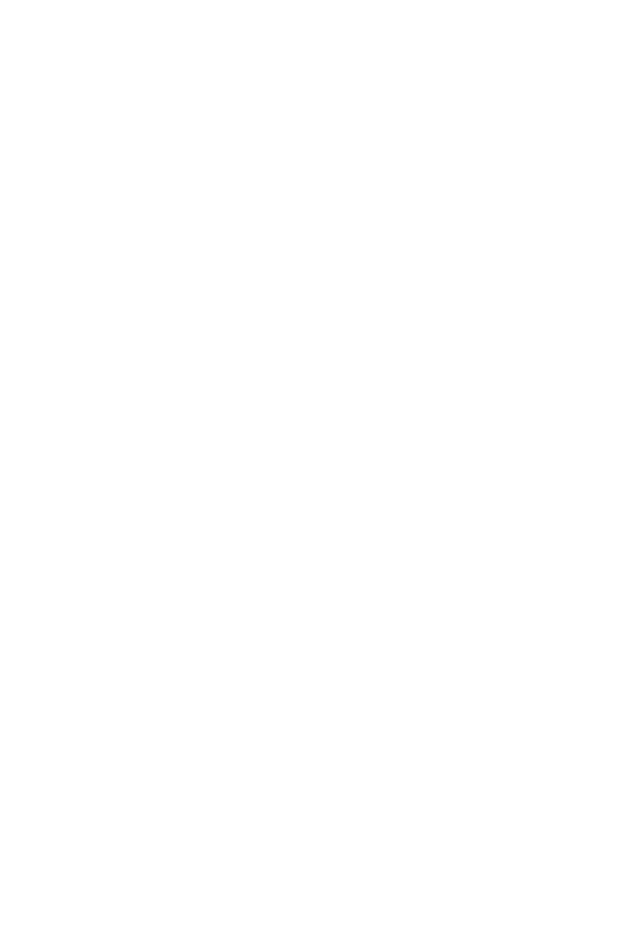
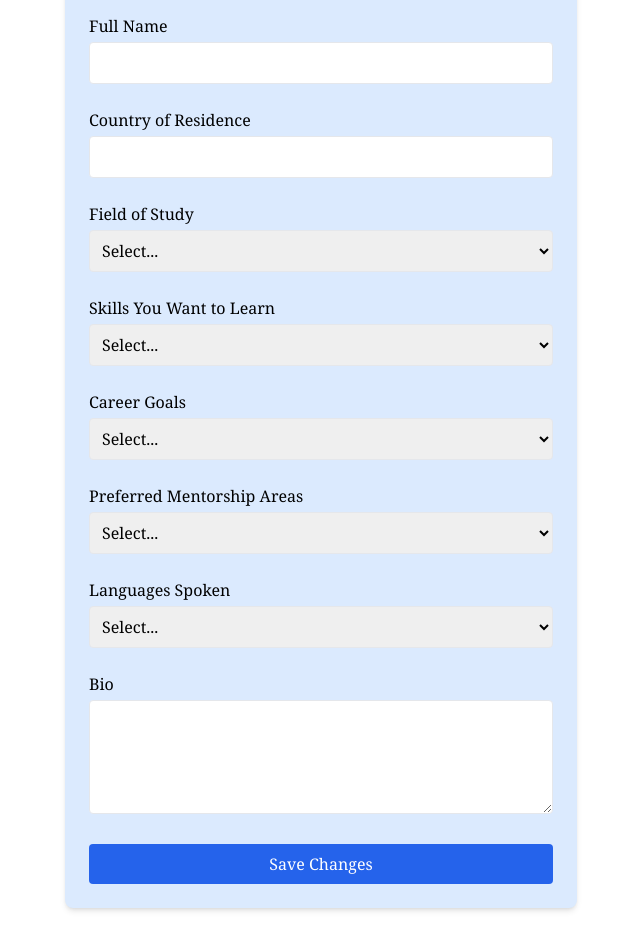
Before and after one commit to Munezero26200/bridge-to-rise, a React (Vite) app: page / in a window 1280 px wide. Shown: the part 6140-7088 px from the top of the page, without its empty margins (319-959 px from the left). Before the commit the page ends 5900 px from the top, so only its background shows below. Built offline with nearby package versions, Linux system fonts and the light colour scheme.

Commit message:
creating mentee profile

```diff
--- a/src/App.jsx
+++ b/src/App.jsx
@@ -7,6 +7,7 @@
 import MentorDashboard from './components/mentorDashboard'
 import MenteeDashboard from './components/MenteeDashboard'
 import Footer from './components/footer'
+import MenteeProfile from "./components/menteeProfile"
 
 
 export default function App() {
@@ -21,6 +22,7 @@
     <MentorDashboard />
     <MenteeDashboard />
     <Footer />
+    <MenteeProfile/>
    </>
   )
 }
--- /dev/null
+++ b/src/components/menteeProfile.jsx
@@ -0,0 +1,262 @@
+import React, { useState } from "react";
+
+const ProfileForm = () => {
+  const [formData, setFormData] = useState({
+    fullName: "",
+    country: "",
+    fieldOfStudy: "",
+    otherField: "",
+    skills: "",
+    careerGoal: "",
+    mentorshipAreas: "",
+    languages: "",
+    bio: "",
+    photo: null,
+  });
+
+  const [previewUrl, setPreviewUrl] = useState(null);
+  const [submitted, setSubmitted] = useState(false);
+
+  // Dropdown options
+  const fieldsOfStudy = ["Computer Science", "Engineering", "Medicine", "Business", "Other"];
+  const careerGoals = ["Software Developer", "Entrepreneur", "Researcher", "Other"];
+  const skillsOptions = ["Web Development", "Data Science", "UI/UX Design", "Project Management", "Other"];
+  const mentorshipAreas = ["Career Guidance", "Technical Skills", "Networking", "Leadership", "Other"];
+  const languagesOptions = ["English", "French", "Kinyarwanda", "Swahili", "Other"];
+
+  const handleChange = (e) => {
+    const { name, value } = e.target;
+    setFormData((prev) => ({ ...prev, [name]: value }));
+  };
+
+  const handlePhotoUpload = (e) => {
+    const file = e.target.files[0];
+    if (file) {
+      setFormData((prev) => ({ ...prev, photo: file }));
+      setPreviewUrl(URL.createObjectURL(file));
+    }
+  };
+
+  const handleSubmit = (e) => {
+    e.preventDefault();
+    setSubmitted(true);
+  };
+
+  return (
+    <div className="min-h-screen bg-white flex items-center justify-center py-10">
+      <div className="w-full max-w-lg bg-blue-100 rounded-lg shadow-md p-6">
+        {!submitted ? (
+          <form onSubmit={handleSubmit} className="space-y-6">
+            {/* Profile Photo */}
+            <div className="flex flex-col items-center">
+              {previewUrl ? (
+                <img
+                  src={previewUrl}
+                  alt="Profile Preview"
+                  className="w-32 h-32 rounded-full object-cover border-2 border-gray-400"
+                />
+              ) : (
+                <div className="w-32 h-32 flex items-center justify-center rounded-full bg-gray-200 text-gray-500">
+                  Upload
+                </div>
+              )}
+              <input
+                type="file"
+                accept="image/*"
+                onChange={handlePhotoUpload}
+                className="mt-2"
+              />
+            </div>
+
+            {/* Full Name */}
+            <div>
+              <label className="block font-medium font-serif">Full Name</label>
+              <input
+                type="text"
+                name="fullName"
+                value={formData.fullName}
+                onChange={handleChange}
+                className="w-full mt-1 p-2 border rounded font-serif"
+                required
+              />
+            </div>
+
+            {/* Country */}
+            <div>
+              <label className="block font-medium font-serif">Country of Residence</label>
+              <input
+                type="text"
+                name="country"
+                value={formData.country}
+                onChange={handleChange}
+                className="w-full mt-1 p-2 border rounded font-serif"
+                required
+              />
+            </div>
+
+            {/* Field of Study */}
+            <div>
+              <label className="block font-medium font-serif">Field of Study</label>
+              <select
+                name="fieldOfStudy"
+                value={formData.fieldOfStudy}
+                onChange={handleChange}
+                className="w-full mt-1 p-2 border rounded font-serif"
+                required
+              >
+                <option value="">Select...</option>
+                {fieldsOfStudy.map((field, i) => (
+                  <option key={i} value={field}>
+                    {field}
+                  </option>
+                ))}
+              </select>
+
+              {formData.fieldOfStudy === "Other" && (
+                <input
+                  type="text"
+                  name="otherField"
+                  placeholder="Specify your field"
+                  value={formData.otherField}
+                  onChange={handleChange}
+                  className="w-full mt-2 p-2 border rounded font-serif"
+                />
+              )}
+            </div>
+
+            {/* Skills */}
+            <div>
+              <label className="block font-medium font-serif">Skills You Want to Learn</label>
+              <select
+                name="skills"
+                value={formData.skills}
+                onChange={handleChange}
+                className="w-full mt-1 p-2 border rounded font-serif"
+              >
+                <option value="">Select...</option>
+                {skillsOptions.map((skill, i) => (
+                  <option key={i} value={skill}>
+                    {skill}
+                  </option>
+                ))}
+              </select>
+            </div>
+
+            {/* Career Goals */}
+            <div>
+              <label className="block font-medium font-serif">Career Goals</label>
+              <select
+                name="careerGoal"
+                value={formData.careerGoal}
+                onChange={handleChange}
+                className="w-full mt-1 p-2 border rounded font-serif"
+                required
+              >
+                <option value="">Select...</option>
+                {careerGoals.map((goal, i) => (
+                  <option key={i} value={goal}>
+                    {goal}
+                  </option>
+                ))}
+              </select>
+            </div>
+
+            {/* Mentorship Areas */}
+            <div>
+              <label className="block font-medium font-serif">Preferred Mentorship Areas</label>
+              <select
+                name="mentorshipAreas"
+                value={formData.mentorshipAreas}
+                onChange={handleChange}
+                className="w-full mt-1 p-2 border rounded font-serif"
+              >
+                <option value="">Select...</option>
+                {mentorshipAreas.map((area, i) => (
+                  <option key={i} value={area}>
+                    {area}
+                  </option>
+                ))}
+              </select>
+            </div>
+
+            {/* Languages */}
+            <div>
+              <label className="block font-medium font-serif">Languages Spoken</label>
+              <select
+                name="languages"
+                value={formData.languages}
+                onChange={handleChange}
+                className="w-full mt-1 p-2 border rounded font-serif"
+              >
+                <option value="">Select...</option>
+                {languagesOptions.map((lang, i) => (
+                  <option key={i} value={lang}>
+                    {lang}
+                  </option>
+                ))}
+              </select>
+            </div>
+
+            {/* Bio */}
+            <div>
+              <label className="block font-medium font-serif">Bio</label>
+              <textarea
+                name="bio"
+                value={formData.bio}
+                onChange={handleChange}
+                className="w-full mt-1 p-2 border rounded font-serif"
+                rows="4"
+              />
+            </div>
+
+            {/* Submit */}
+            <button
+              type="submit"
+              className="w-full bg-blue-600 font-serif text-white py-2 mr-36 rounded hover:bg-blue-900"
+            >
+              Save Changes
+            </button>
+          </form>
+        ) : (
+          // Profile Preview after submission
+          <div className="space-y-4">
+            <div className="flex flex-col items-center">
+              {previewUrl && (
+                <img
+                  src={previewUrl}
+                  alt="Profile"
+                  className="w-32 h-32 rounded-full object-cover border-2 border-gray-300"
+                />
+              )}
+              <h2 className="mt-4 text-xl font-bold font-serif">{formData.fullName}</h2>
+              <p className="text-black font-serif">{formData.country}</p>
+            </div>
+
+            <div className="space-y-2">
+              <p>
+                <span className="font-semibold font-serif">Field of Study:</span>{" "}
+                {formData.fieldOfStudy === "Other"
+                  ? formData.otherField
+                  : formData.fieldOfStudy}
+              </p>
+              <p><span className="font-semibold font-serif">Skills:</span> {formData.skills}</p>
+              <p><span className="font-semibold font-serif">Career Goal:</span> {formData.careerGoal}</p>
+              <p><span className="font-semibold font-serif">Mentorship Areas:</span> {formData.mentorshipAreas}</p>
+              <p><span className="font-semibold font-serif">Languages:</span> {formData.languages}</p>
+              <p><span className="font-semibold font-serif">Bio:</span> {formData.bio}</p>
+            </div>
+
+            <button
+              onClick={() => setSubmitted(false)}
+              className="mt-4 w-full bg-blue-600 text-white font-serif py-2 rounded hover:bg-blue-900"
+            >
+              Edit Profile
+            </button>
+          </div>
+        )}
+      </div>
+    </div>
+  );
+};
+
+export default ProfileForm;
```
